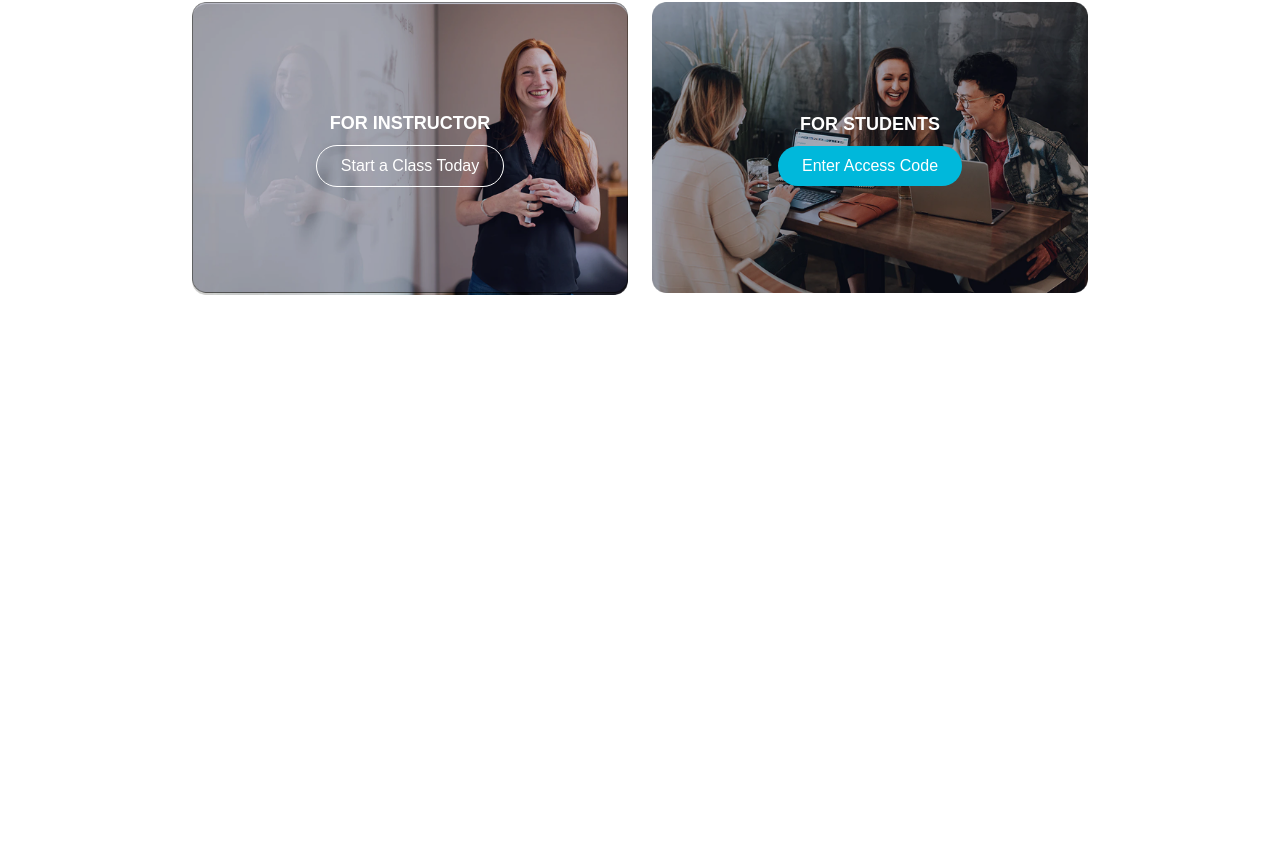
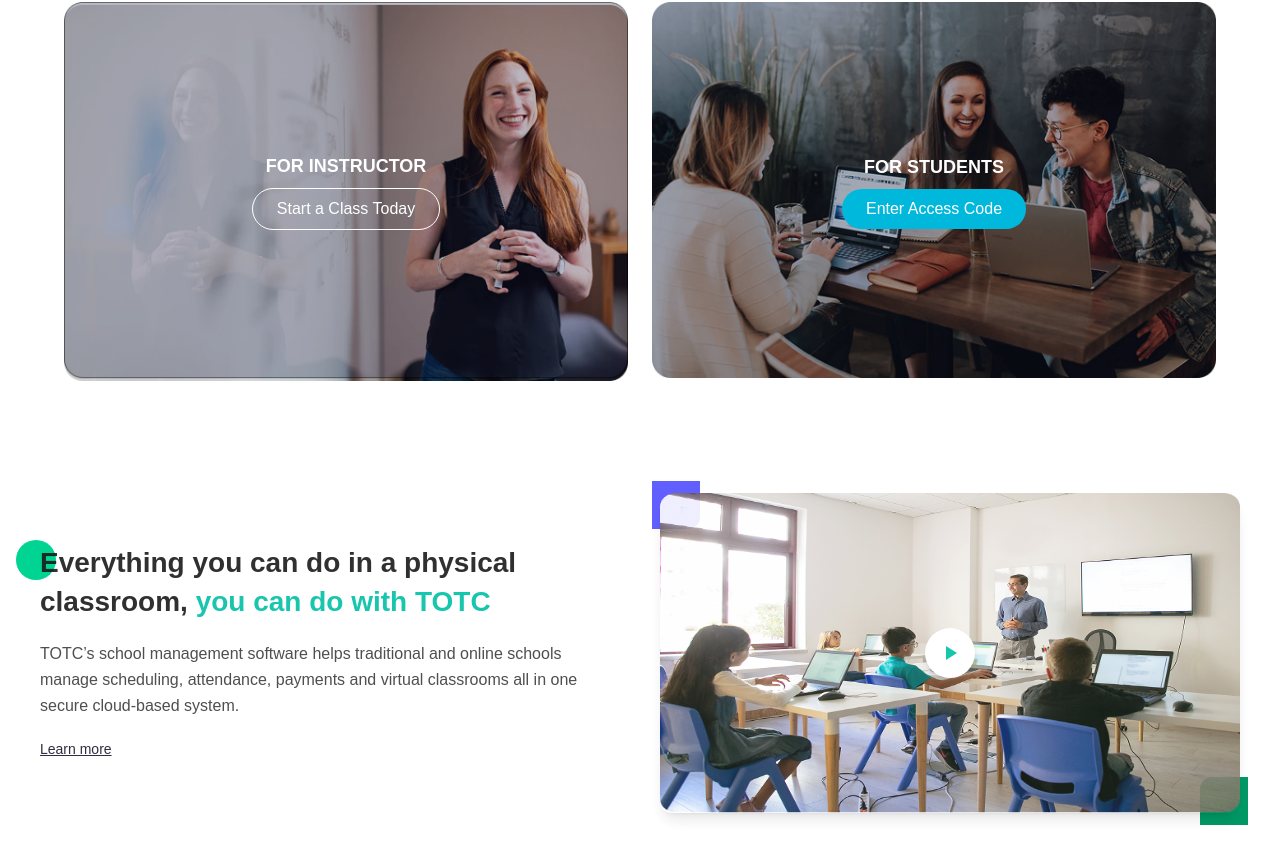
Before and after one commit to jewel1269/LMS-Projects, a Next.js app: page / in a window 1280 px wide. Shown: the part 1736-2597 px from the top of the page. Before the commit the page ends 2095 px from the top, so only its background shows below. Built offline with nearby package versions, Linux system fonts and the light colour scheme.

Commit message:
class room section complete

```diff
--- /dev/null
+++ b/src/components/homeLayout/classroomSection/classroomSection.tsx
@@ -0,0 +1,70 @@
+import Image from "next/image";
+import Link from "next/link";
+import React from "react";
+
+import classRoomImage from "@/app/assets/image/confident-teacher-explaining-lesson-pupils 1.png";
+
+const ClassroomSection = () => {
+  return (
+    <div className="flex justify-center">
+      <section className="flex container flex-col md:flex-row items-center justify-between px-10 py-12 bg-white gap-10">
+        {/* Text content */}
+        <div className="md:w-1/2">
+          <div className="relative">
+            {/* Left green circle */}
+            <span className="absolute -left-6 -mt-1  w-10 h-10 bg-emerald-400 rounded-full" />
+            <h2 className="text-[24px] z-[100] opacity-90 leading-snug md:text-[28px] font-semibold text-[#1A1A1A]">
+              Everything you can do in a physical <br /> classroom,{" "}
+              <span className="text-[#00BFA5] font-semibold">
+                you can do with TOTC
+              </span>
+            </h2>
+          </div>
+          <p className="text-[#4F4F4F] mt-5 text-[16px] leading-relaxed">
+            TOTC’s school management software helps traditional and online
+            schools manage scheduling, attendance, payments and virtual
+            classrooms all in one secure cloud-based system.
+          </p>
+          <Link
+            href="/"
+            className="text-[#2F2E41] mt-5 inline-block underline text-sm font-medium"
+          >
+            Learn more
+          </Link>
+        </div>
+
+        {/* Image + Video block */}
+        <div className="md:w-1/2 relative">
+          {/* Corner accents */}
+          <div className="absolute top-0 -mt-3 -left-2  w-12 h-12 bg-indigo-500 rounded-br-xl z-10" />
+          <div className="absolute bottom-0 -right-2 w-12 -mb-3 h-12 bg-emerald-600 rounded-tl-xl z-10" />
+
+          <div className="relative rounded-xl z-[100] opacity-90 overflow-hidden shadow-lg">
+            <Image
+              width={500}
+              height={500}
+              src={classRoomImage}
+              alt="Classroom"
+              className="w-full h-80  bg-cover"
+            />
+            {/* Play button */}
+            <div className="absolute inset-0 flex items-center justify-center">
+              <div className="bg-white w-[50px] h-[50px] rounded-full flex items-center justify-center shadow-md">
+                <svg
+                  xmlns="http://www.w3.org/2000/svg"
+                  className="w-6 h-6 text-[#00BFA5]"
+                  fill="currentColor"
+                  viewBox="0 0 24 24"
+                >
+                  <path d="M8 5v14l11-7z" />
+                </svg>
+              </div>
+            </div>
+          </div>
+        </div>
+      </section>
+    </div>
+  );
+};
+
+export default ClassroomSection;
--- a/src/components/homeLayout/index.tsx
+++ b/src/components/homeLayout/index.tsx
@@ -4,6 +4,7 @@
 import SeccessSection from "./seccressSection/seccessSection";
 import CloudFeatures from "./cloudFeatures/cloudFeatures";
 import TotxIntro from "./totcIntro/totxIntro";
+import ClassroomSection from "./classroomSection/classroomSection";
 
 const Index = () => {
   return (
@@ -13,6 +14,7 @@
       <SeccessSection />
       <CloudFeatures />
       <TotxIntro />
+      <ClassroomSection />
     </div>
   );
 };
--- a/src/components/homeLayout/totcIntro/totxIntro.tsx
+++ b/src/components/homeLayout/totcIntro/totxIntro.tsx
@@ -16,7 +16,7 @@
         with feedback all in one place.
       </p>
 
-      <div className="grid md:grid-cols-2 gap-6 max-w-4xl mx-auto">
+      <div className="grid md:grid-cols-2 max-w-6xl gap-6 mx-auto">
         {/* instructor Card */}
         <div className="relative overflow-hidden rounded-xl group">
           <Image
```
Also changed, not shown: src/app/assets/image/confident-teacher-explaining-lesson-pupils 1.png (added).
